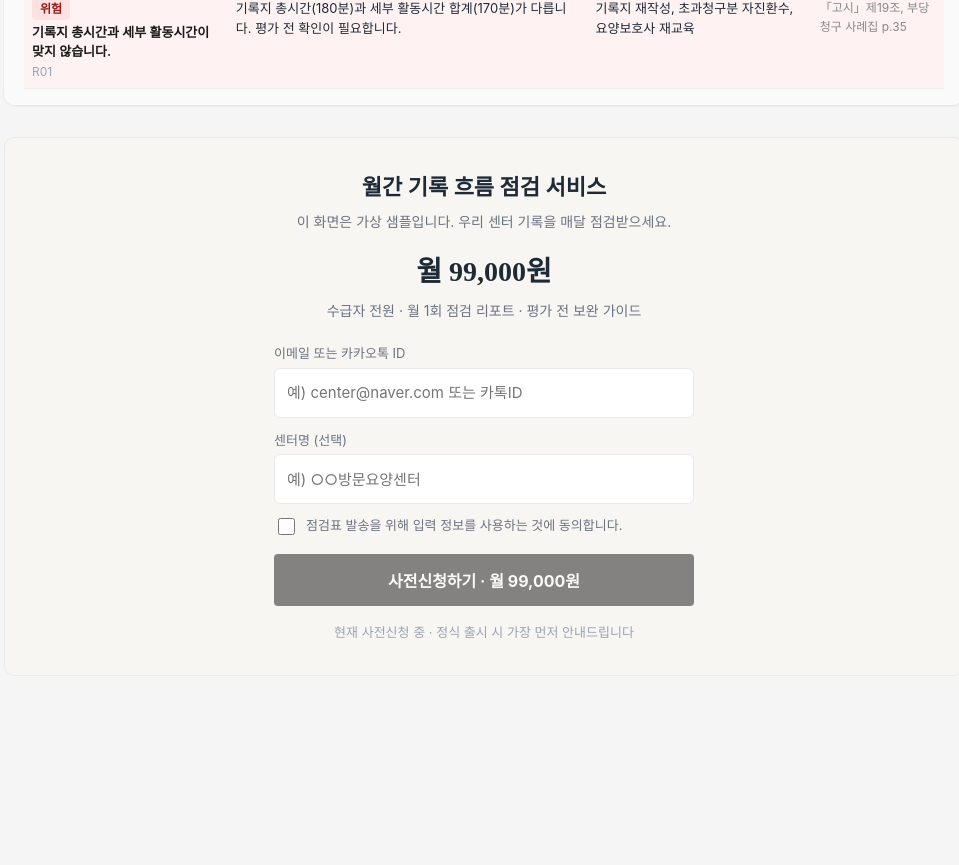
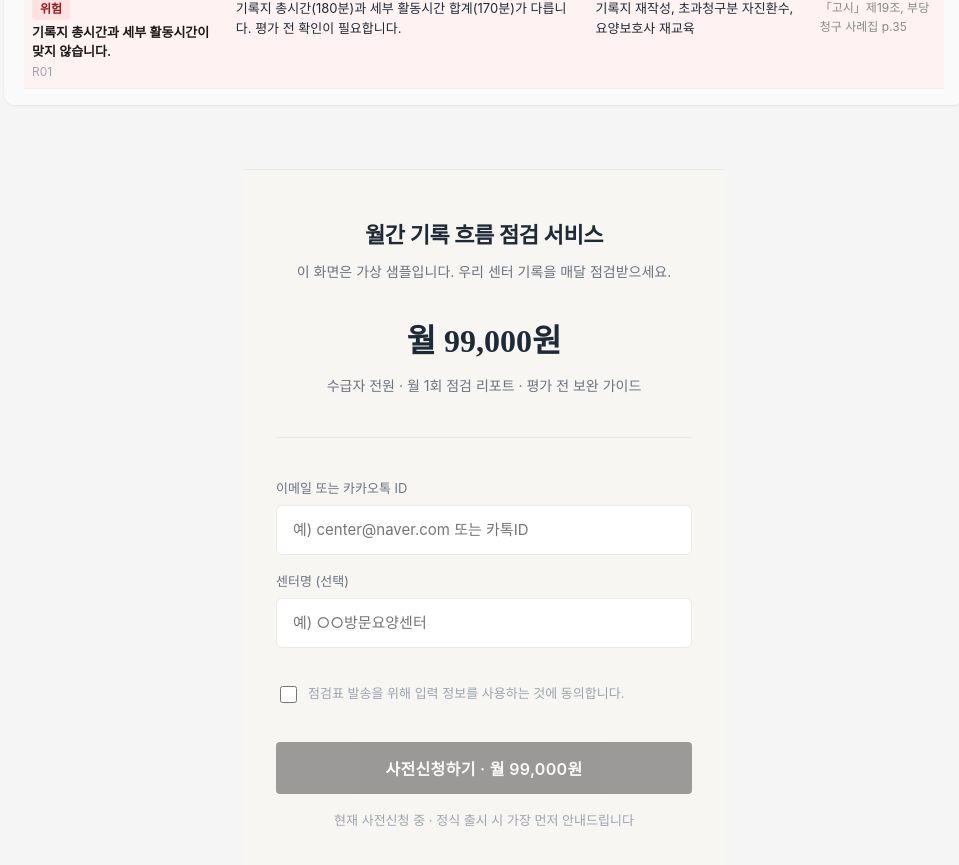
Before and after one commit to ganho2040-glitch/ltc_audit, a React (Vite) app: page / in a window 1280 px wide. Shown: the part 2876-3741 px from the top of the page, without its empty margins (156-1115 px from the left). Before the commit the page ends 3608 px from the top, so only its background shows below. Built offline with nearby package versions, Linux system fonts and the light colour scheme; a web font is replaced by a local one.

Commit message:
Step5 디자인 정제: 가격/사전신청을 에디토리얼 초대장 스타일로 (여백·타이포 위계·검정 CTA, 84점)

```diff
--- a/src/App.css
+++ b/src/App.css
@@ -738,57 +738,61 @@ h4 .rule-code { margin-left: 2px; }
   font-size: 15px;
 }
 
-/* ── 가격 + 사전신청 (페이크도어) ── */
+/* ── 가격 + 사전신청 (에디토리얼 "초대장") ── */
 .pricing {
-  margin: 32px 0 24px 0;
-  padding: 32px 24px;
+  box-sizing: border-box;
+  margin: 64px auto 24px auto;
+  max-width: 480px;
+  padding: 48px 32px;
+  border-top: 1px solid var(--border);
   background: var(--surface);
-  border: 1px solid var(--border);
-  border-radius: var(--card-radius);
   text-align: center;
 }
 .pricing-head {
   font-family: var(--font-display);
   font-size: 22px;
   font-weight: 700;
+  letter-spacing: -0.02em;
   color: var(--text-primary);
-  margin: 0 0 6px 0;
+  margin: 0 0 8px 0;
 }
 .pricing-sub {
   font-size: 14px;
   color: var(--text-secondary);
-  margin: 0 0 16px 0;
+  margin: 0 0 32px 0;
 }
 .pricing-price {
   font-family: var(--font-display);
-  font-size: 28px;
+  font-size: 32px;
   font-weight: 700;
   color: var(--text-primary);
-  margin: 0 0 6px 0;
+  margin: 0 0 8px 0;
 }
+/* 가격 ↔ 폼 사이 큰 여백 + 가는 구분선 */
 .pricing-includes {
   font-size: 14px;
   color: var(--text-secondary);
-  margin: 0 0 20px 0;
+  margin: 0 0 40px 0;
+  padding-bottom: 40px;
+  border-bottom: 1px solid var(--border);
 }
 .prereg-form {
-  max-width: 420px;
   margin: 0 auto;
   text-align: left;
   display: flex;
   flex-direction: column;
-  gap: 12px;
+  gap: 16px;
 }
 .prereg-field {
   display: flex;
   flex-direction: column;
-  gap: 4px;
   font-size: 13px;
   color: var(--text-secondary);
 }
+.prereg-field > span { margin-bottom: 6px; }
 .prereg-field input {
-  height: 48px; /* F2: single line, 48px 고정 */
-  padding: 0 12px;
+  height: 48px;
+  padding: 0 16px;
   border: 1px solid var(--border);
   border-radius: 6px;
   font-size: 15px;
@@ -804,26 +808,30 @@ h4 .rule-code { margin-left: 2px; }
   display: flex;
   align-items: flex-start;
   gap: 8px;
+  margin: 20px 0;
   font-size: 13px;
-  color: var(--text-secondary);
+  color: var(--text-muted);
   line-height: 1.5;
 }
 .prereg-consent input { margin-top: 2px; width: 17px; height: 17px; }
 .prereg-btn {
-  min-height: 52px;
-  margin-top: 4px;
+  width: 100%;
+  height: 52px;
   border: none;
-  border-radius: 4px; /* F3 */
+  border-radius: 4px;
   background: var(--cta-bg);
   color: var(--cta-text);
   font-size: 16px;
-  font-weight: 700;
+  font-weight: 600;
+  letter-spacing: 0.02em;
   font-family: inherit;
   cursor: pointer;
+  transition: background 200ms;
 }
 .prereg-btn:hover { background: var(--cta-hover); }
+.prereg-btn:active { transform: scale(0.98); }
 .prereg-btn:focus-visible { outline: 2px solid var(--accent-text); outline-offset: 2px; }
-.prereg-btn:disabled { opacity: 0.5; cursor: not-allowed; }
+.prereg-btn:disabled { opacity: 0.4; cursor: not-allowed; }
 .pricing-done {
   font-size: 16px;
   font-weight: 600;
@@ -831,13 +839,17 @@ h4 .rule-code { margin-left: 2px; }
   background: var(--risk-ok-bg);
   padding: 16px;
   border-radius: 8px;
-  max-width: 420px;
   margin: 0 auto;
 }
 .pricing-note {
   font-size: 13px;
   color: var(--text-muted);
+  text-align: center;
   margin: 16px 0 0 0;
+}
+
+@media (max-width: 520px) {
+  .pricing { padding: 32px 20px; margin-top: 48px; }
 }
 
 /* ── 인쇄(PDF) 보고서 ── */
```
